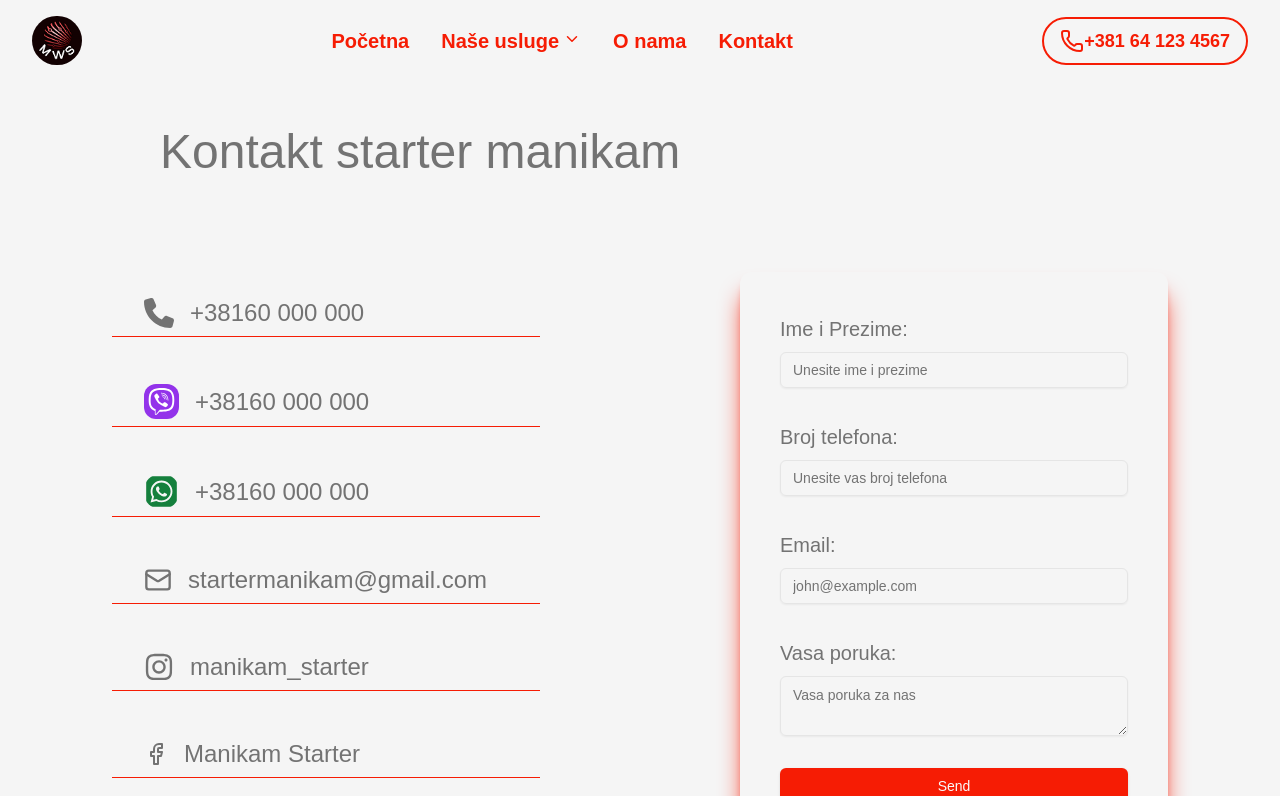
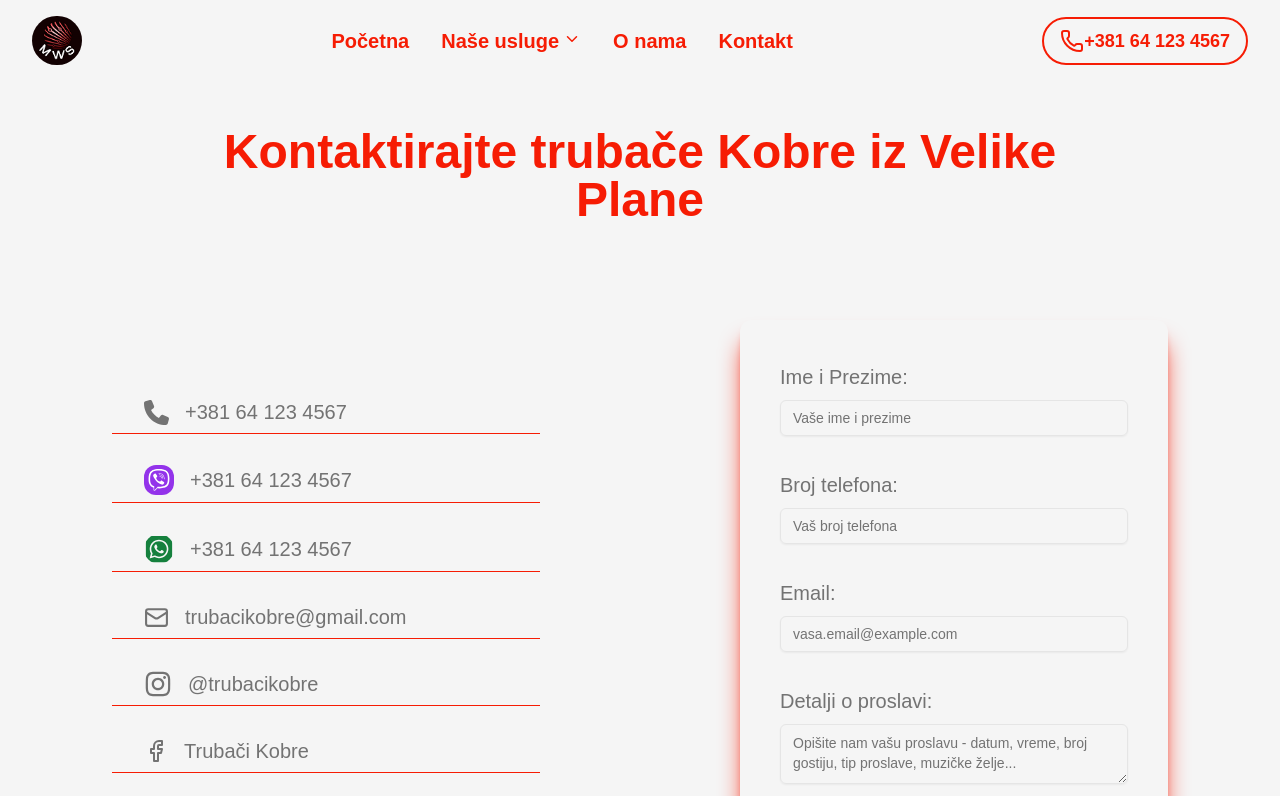
Before and after one commit to zdenkomarkovic/trubaci, a Next.js app: page /kontakt in a window 1280 px wide. Shown: the top 796 px of the page. Built offline with nearby package versions, Linux system fonts and the light colour scheme.

Commit message:
Updated page.tsx

```diff
--- a/app/kontakt/page.tsx
+++ b/app/kontakt/page.tsx
@@ -58,70 +58,70 @@ export default function Contact() {
   return (
     <div className="">
       <div className="container mx-auto pt-28 pb-16 px-6 md:px-8 md:py-32 space-y-12 md:space-y-24">
-        <h1 className="text-2xl md:text-5xl pl-2 md:px-32">
-          Kontakt starter manikam
+        <h1 className="text-3xl md:text-5xl pl-2 md:px-32 text-center text-primary font-bold">
+          Kontaktirajte trubače Kobre iz Velike Plane
         </h1>
         <div className="grid grid-cols-1 md:grid-cols-2 items-center gap-10">
           <div className=" mx-2 md:mx-20">
-            <div className="space-y-3 md:space-y-10 text-lg md:text-2xl">
+            <div className="space-y-3 md:space-y-6 text-lg md:text-xl">
               <a
-                href="tel:+3816"
+                href="tel:+381641234567"
                 className="py-[7px] flex border-b-[1px] border-primary"
               >
                 <button className="hover:scale-110 transition-transform duration-500 px-4 md:px-8 flex gap-4 items-center">
-                  <FaPhone className="text-[20px] lg:text-[30px]" />
-                  +38160 000 000
+                  <FaPhone className="text-[20px] lg:text-[25px]" />
+                  +381 64 123 4567
                 </button>
               </a>
               <a
-                href="viber://chat?number=%2B3816"
+                href="viber://chat?number=%2B381641234567"
                 className="py-[7px] flex border-b-[1px] border-primary"
               >
                 <button className="hover:scale-110 transition-transform duration-500 px-4 md:px-8 flex gap-4 items-center">
-                  <FaViber className="text-[28px] lg:text-[35px] p-1 bg-purple-600 text-white rounded-xl rounde" />{" "}
-                  +38160 000 000
+                  <FaViber className="text-[25px] lg:text-[30px] p-1 bg-purple-600 text-white rounded-xl" />{" "}
+                  +381 64 123 4567
                 </button>
               </a>
               <a
-                href="https://wa.me/3816"
+                href="https://wa.me/381641234567"
                 className="py-[7px] flex border-b-[1px] border-primary"
               >
                 <button className="hover:scale-110 transition-transform duration-500 px-4 md:px-8 flex gap-4 items-center">
-                  <FaWhatsappSquare className="text-[30px] lg:text-[35px] rounded-2xl text-green-700 " />{" "}
-                  +38160 000 000
+                  <FaWhatsappSquare className="text-[25px] lg:text-[30px] rounded-2xl text-green-700 " />{" "}
+                  +381 64 123 4567
                 </button>
               </a>
               <a
-                href="mailto:"
+                href="mailto:trubacikobre@gmail.com"
                 className="py-[7px] flex border-b-[1px] border-primary"
               >
                 <button className="hover:scale-110 transition-transform duration-500 px-4 md:px-8 flex gap-4 items-center">
-                  <Mail className=" w-[28px] h-[28px]" />{" "}
-                  startermanikam@gmail.com
+                  <Mail className=" w-[25px] h-[25px]" />{" "}
+                  trubacikobre@gmail.com
                 </button>
               </a>
               <a
-                href=""
+                href="https://instagram.com/trubacikobre"
                 target="_blank"
                 rel="noopener noreferrer"
                 className="py-[7px] flex border-b-[1px] border-primary "
               >
                 <button className="hover:scale-110 transition-transform duration-500 px-4 md:px-8 flex gap-4 items-center">
                   {" "}
-                  <FaInstagram className=" text-[28px] lg:text-[30px]" />
-                  manikam_starter
+                  <FaInstagram className=" text-[25px] lg:text-[28px]" />
+                  @trubacikobre
                 </button>
               </a>
               <a
-                href=""
+                href="https://facebook.com/trubacikobre"
                 target="_blank"
                 rel="noopener noreferrer"
                 className="py-[7px] flex border-b-[1px] border-primary "
               >
                 <button className="hover:scale-110 transition-transform duration-500 px-4 md:px-8 flex gap-4 items-center">
                   {" "}
-                  <Facebook className=" text-[28px] lg:text-[30px]" />
-                  Manikam Starter
+                  <Facebook className=" text-[25px] lg:text-[28px]" />
+                  Trubači Kobre
                 </button>
               </a>
             </div>
@@ -139,13 +139,13 @@ export default function Contact() {
                     name="name"
                     render={({ field }) => (
                       <FormItem>
-                        <FormLabel className="lg:text-xl">
+                        <FormLabel className="text-lg lg:text-xl">
                           Ime i Prezime:
                         </FormLabel>
 
                         <FormControl>
                           <Input
-                            placeholder="Unesite ime i prezime"
+                            placeholder="Vaše ime i prezime"
                             {...field}
                           />
                         </FormControl>
@@ -159,12 +159,12 @@ export default function Contact() {
                     name="phone"
                     render={({ field }) => (
                       <FormItem>
-                        <FormLabel className="lg:text-xl">
+                        <FormLabel className="text-lg lg:text-xl">
                           Broj telefona:
                         </FormLabel>
                         <FormControl>
                           <Input
-                            placeholder="Unesite vas broj telefona"
+                            placeholder="Vaš broj telefona"
                             {...field}
                           />
                         </FormControl>
@@ -178,9 +178,9 @@ export default function Contact() {
                     name="email"
                     render={({ field }) => (
                       <FormItem>
-                        <FormLabel className="lg:text-xl">Email:</FormLabel>
+                        <FormLabel className="text-lg lg:text-xl">Email:</FormLabel>
                         <FormControl>
-                          <Input placeholder="john@example.com" {...field} />
+                          <Input placeholder="vasa.email@example.com" {...field} />
                         </FormControl>
                         <FormMessage />
                       </FormItem>
@@ -192,13 +192,13 @@ export default function Contact() {
                     name="message"
                     render={({ field }) => (
                       <FormItem>
-                        <FormLabel className="lg:text-xl  ">
-                          Vasa poruka:
+                        <FormLabel className="text-lg lg:text-xl">
+                          Detalji o proslavi:
                         </FormLabel>
                         <FormControl>
                           <Textarea
                             {...field}
-                            placeholder="Vasa poruka za nas"
+                            placeholder="Opišite nam vašu proslavu - datum, vreme, broj gostiju, tip proslave, muzičke želje..."
                             className="text-gray-800"
                           />
                         </FormControl>
@@ -210,7 +210,7 @@ export default function Contact() {
                     disabled={isLoading}
                     className="bg-primary  hover:bg-gray-600 transition-colors ease-in-out duration-500"
                   >
-                    {isLoading ? "Sending....." : "Send"}
+                    {isLoading ? "Šalje se..." : "Pošaljite upit"}
                   </Button>
                 </div>
               </form>
@@ -218,13 +218,14 @@ export default function Contact() {
           </div>
         </div>
         <iframe
-          src="https://www.google.com/maps/embed?pb=!1m18!1m12!1m3!1d92892.91707130236!2d21.810959218314256!3d43.316276176269426!2m3!1f0!2f0!3f0!3m2!1i1024!2i768!4f13.1!3m3!1m2!1s0x4755b0c240c81f65%3A0x56319fe3122ac3cd!2zTmnFoQ!5e0!3m2!1sen!2srs!4v1738712533479!5m2!1sen!2srs"
+          src="https://www.google.com/maps/embed?pb=!1m18!1m12!1m3!1d45578.77089535!2d20.6!3d44.33!2m3!1f0!2f0!3f0!3m2!1i1024!2i768!4f13.1!3m3!1m2!1s0x475a1b8b8b8b8b8b%3A0x8b8b8b8b8b8b8b8b!2sVelika%20Plana!5e0!3m2!1sen!2srs!4v1638712533479!5m2!1sen!2srs"
           width="600"
           height="450"
           style={{ border: "0" }}
           loading="lazy"
           referrerPolicy="no-referrer-when-downgrade"
           className="w-full rounded-2xl"
+          title="Mapa Velike Plane - lokacija trubača Kobre"
         ></iframe>
       </div>
     </div>
--- a/app/page.tsx
+++ b/app/page.tsx
@@ -26,14 +26,14 @@ export default function Home() {
       <CardWithImage />
       <PozoviteNasOdmahImage />
       <Statistika />
-      <Cards1 title={"dodaj naslov"} data={cards1Data} />
+      <Cards1 title={"Zašto izabrati nas"} data={cards1Data} />
       <Cards2
-        title={"Elektroinstalacije i elektro ormani"}
+        title={"Naše najpopularnije usluge"}
         data={cards2Data}
         text={cards2DataText}
       />
       <Cards2Kosina
-        title={"Elektroinstalacije i elektro ormani"}
+        title={"Specijalne usluge"}
         data={cards2Data}
         text={cards2DataText}
       />
```
